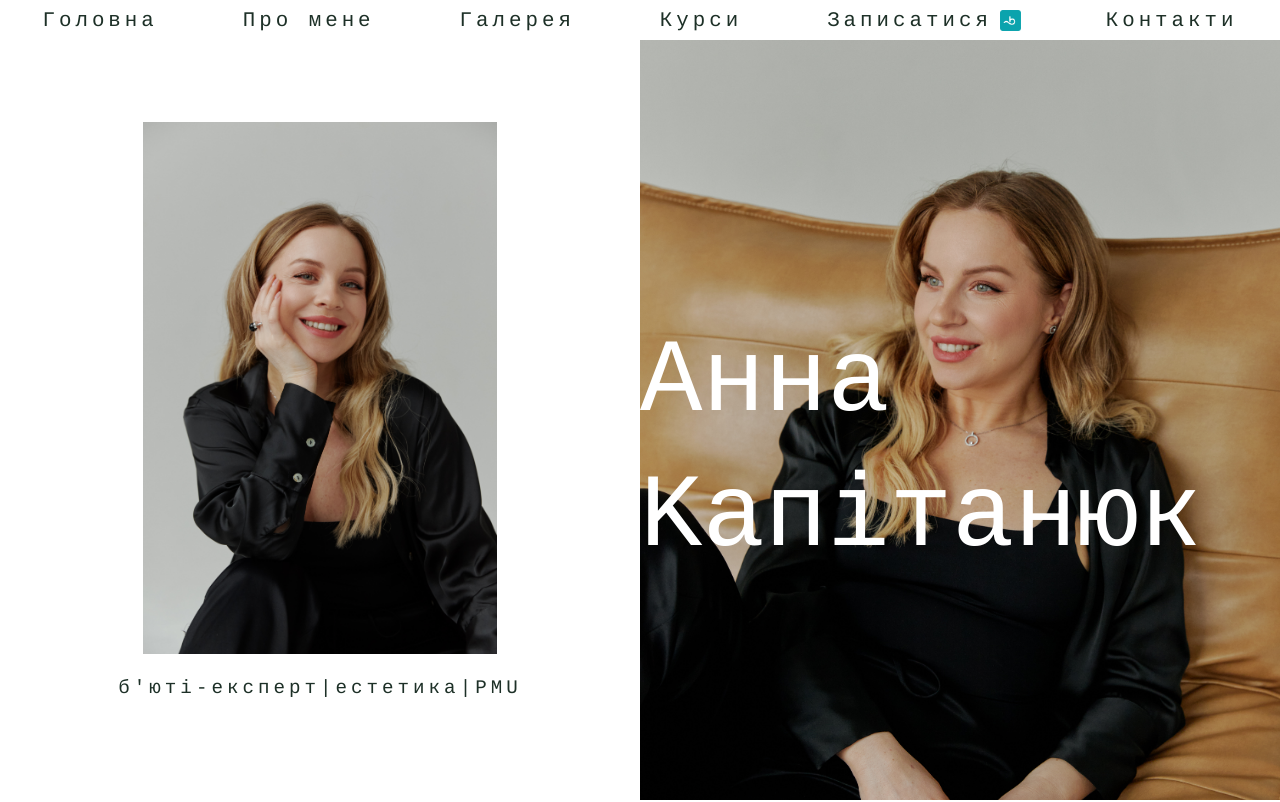
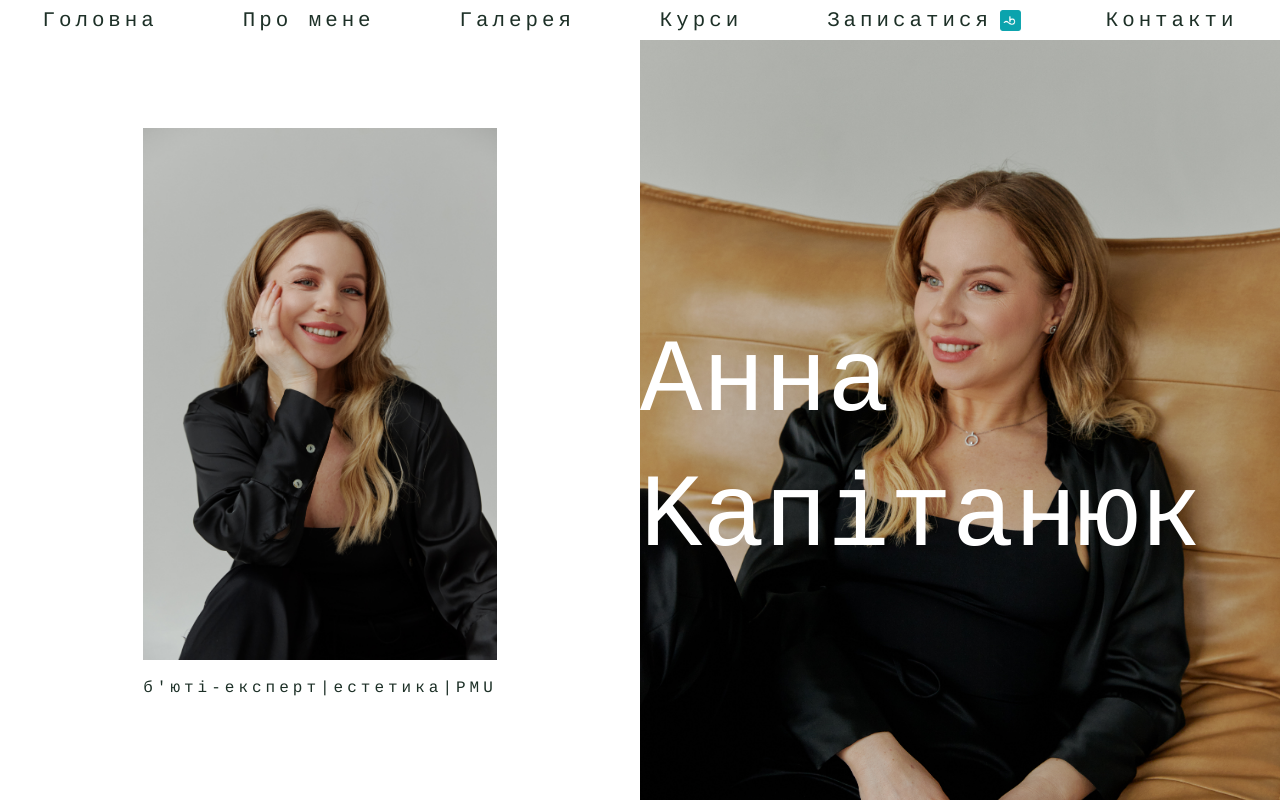
Before and after one commit to kat-mih/ak-portfolio, a React (Vite) app: page / in a window 1280 px wide. Shown: the top 802 px of the page. Built offline with nearby package versions, Linux system fonts and the light colour scheme; a web font is replaced by a local one.

Commit message:
font size update

```diff
--- a/src/sections/Hero.css
+++ b/src/sections/Hero.css
@@ -61,7 +61,7 @@
     align-items: center;
     font-family: var(--font-main);
     color: var(--color-text);
-    font-size: 1.2rem;
+    font-size: 1rem;
     letter-spacing: 4px;
     height: 95vh;
     max-height: 95vh;
```
